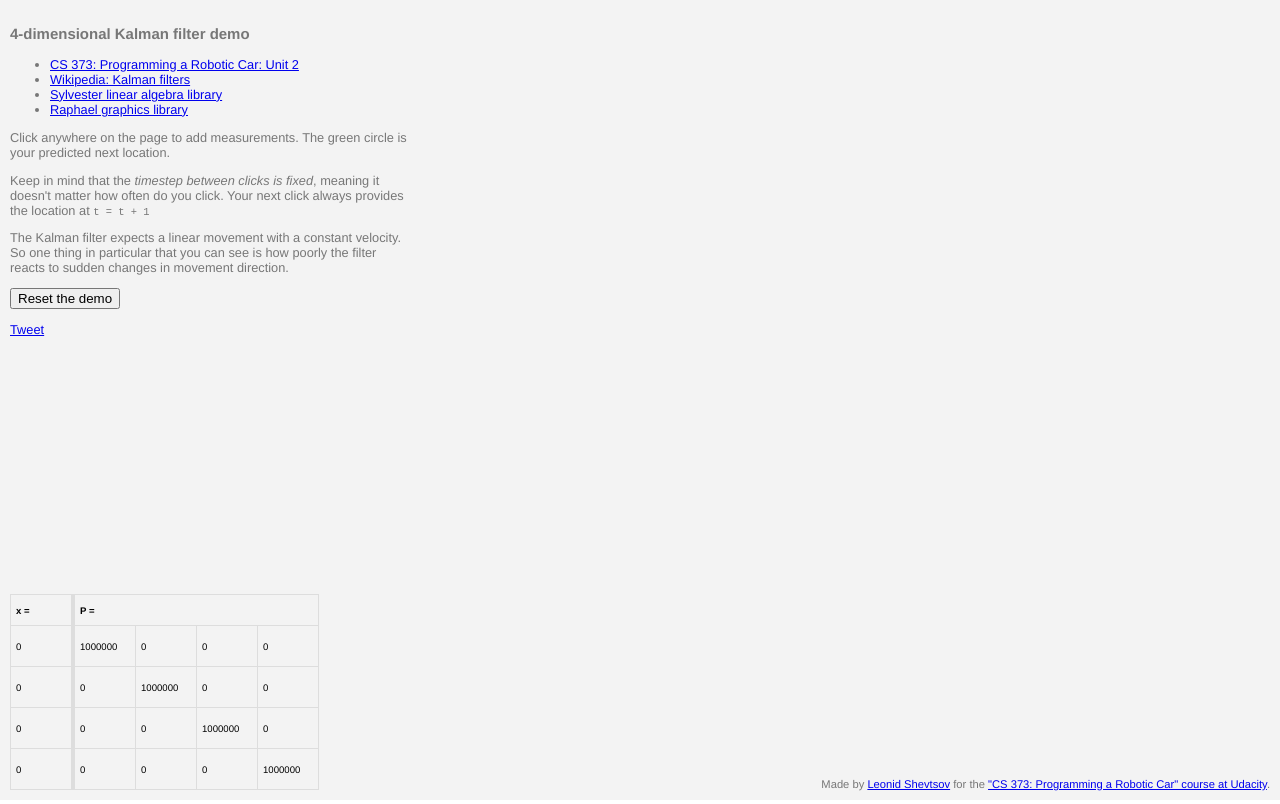
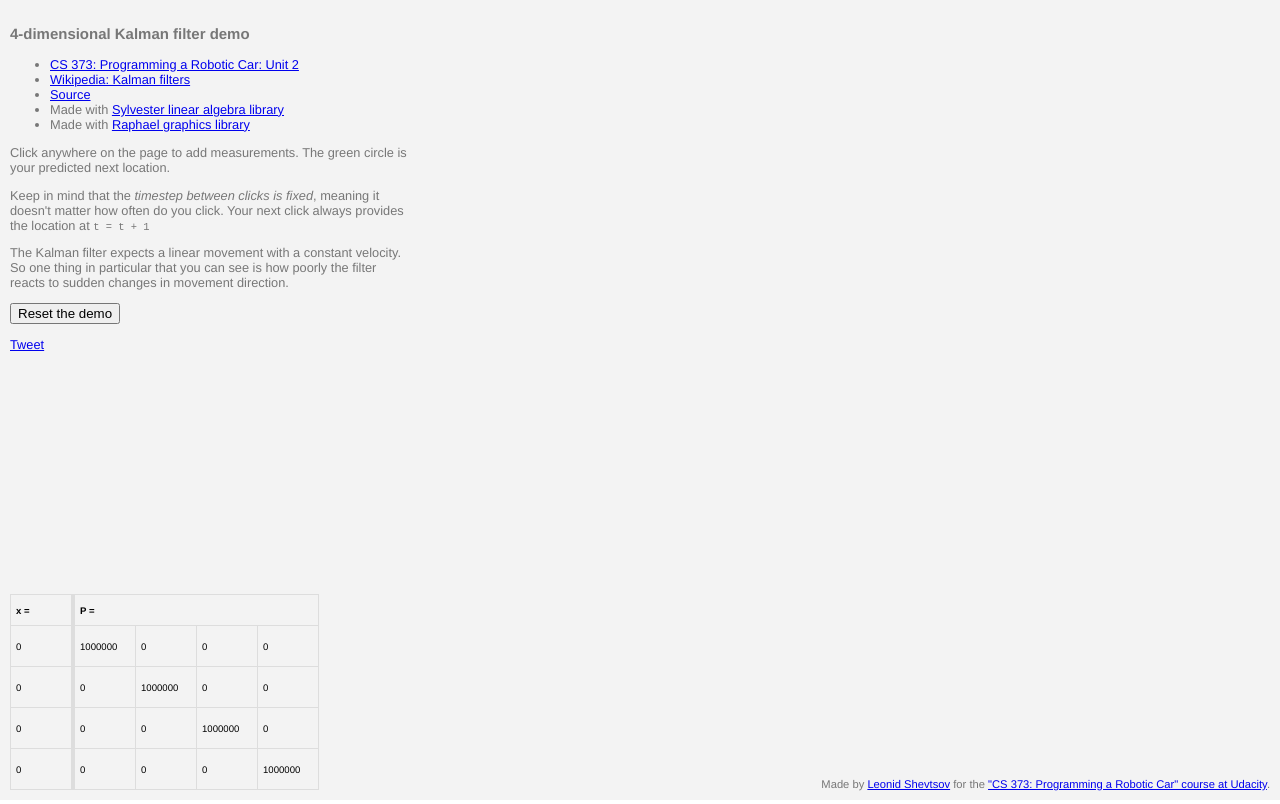
Before and after one commit to leonid-shevtsov/kalman, a plain HTML site: page index.html in a window 1280 px wide. Drawn offline with Linux system fonts and the light colour scheme.

Commit message:
added link to source

```diff
--- a/index.html
+++ b/index.html
@@ -19,8 +19,9 @@
       <ul>
         <li><a href="http://www.udacity.com/view#Course/cs373/CourseRev/feb2012/Unit/42006/Nugget/42007">CS 373: Programming a Robotic Car: Unit 2</a></li>
         <li><a href="http://en.wikipedia.org/wiki/Kalman_filter">Wikipedia: Kalman filters</a></li>
-        <li><a href="http://sylvester.jcoglan.com/">Sylvester linear algebra library</a></li>
-        <li><a href="http://raphaeljs.com/">Raphael graphics library</a></li>
+        <li><a href="https://github.com/leonid-shevtsov/kalman">Source</a></li>
+        <li>Made with <a href="http://sylvester.jcoglan.com/">Sylvester linear algebra library</a></li>
+        <li>Made with <a href="http://raphaeljs.com/">Raphael graphics library</a></li>
       </ul>
 
       <p>Click anywhere on the page to add measurements. The green circle is your predicted next location.</p>
```
